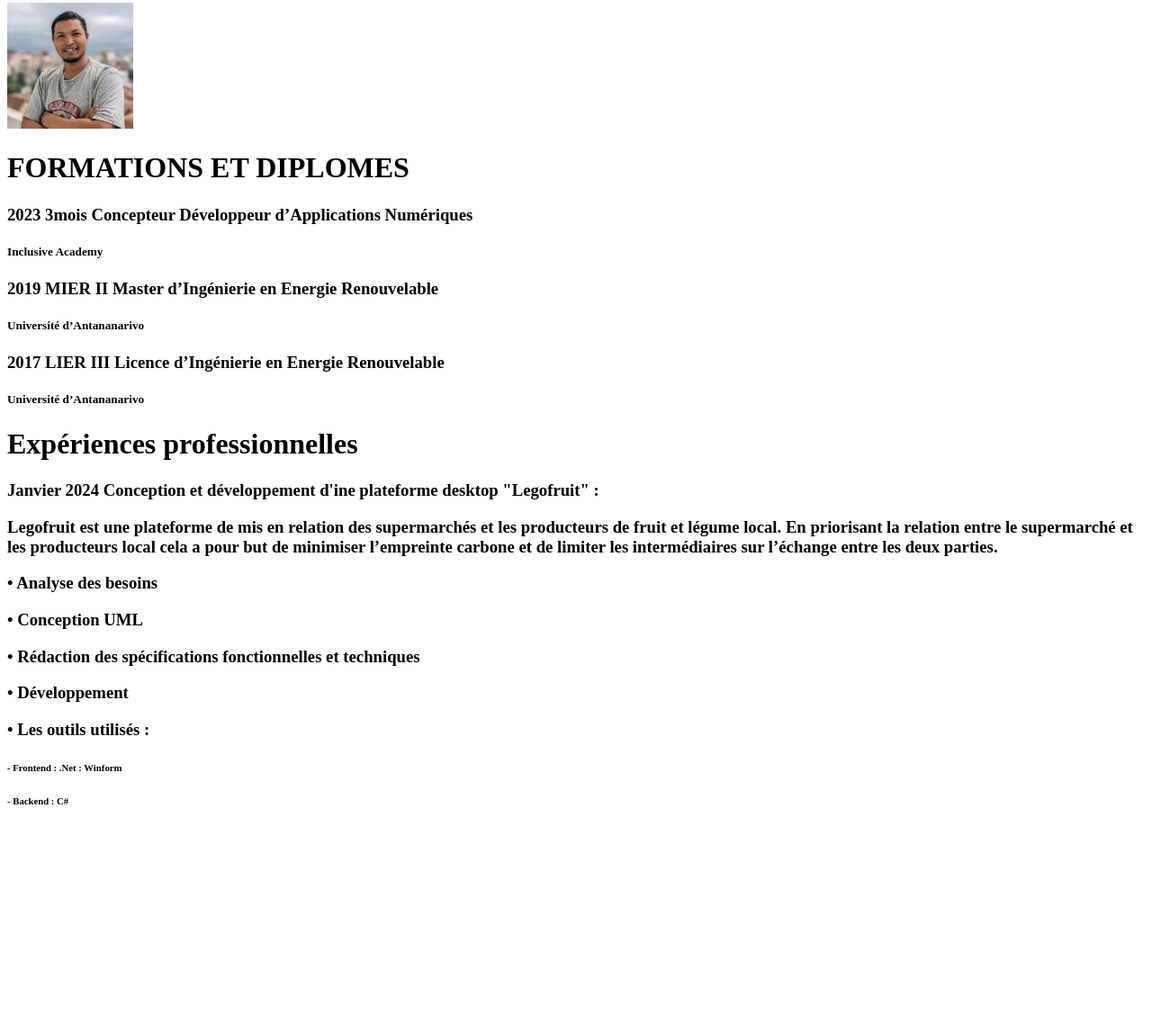
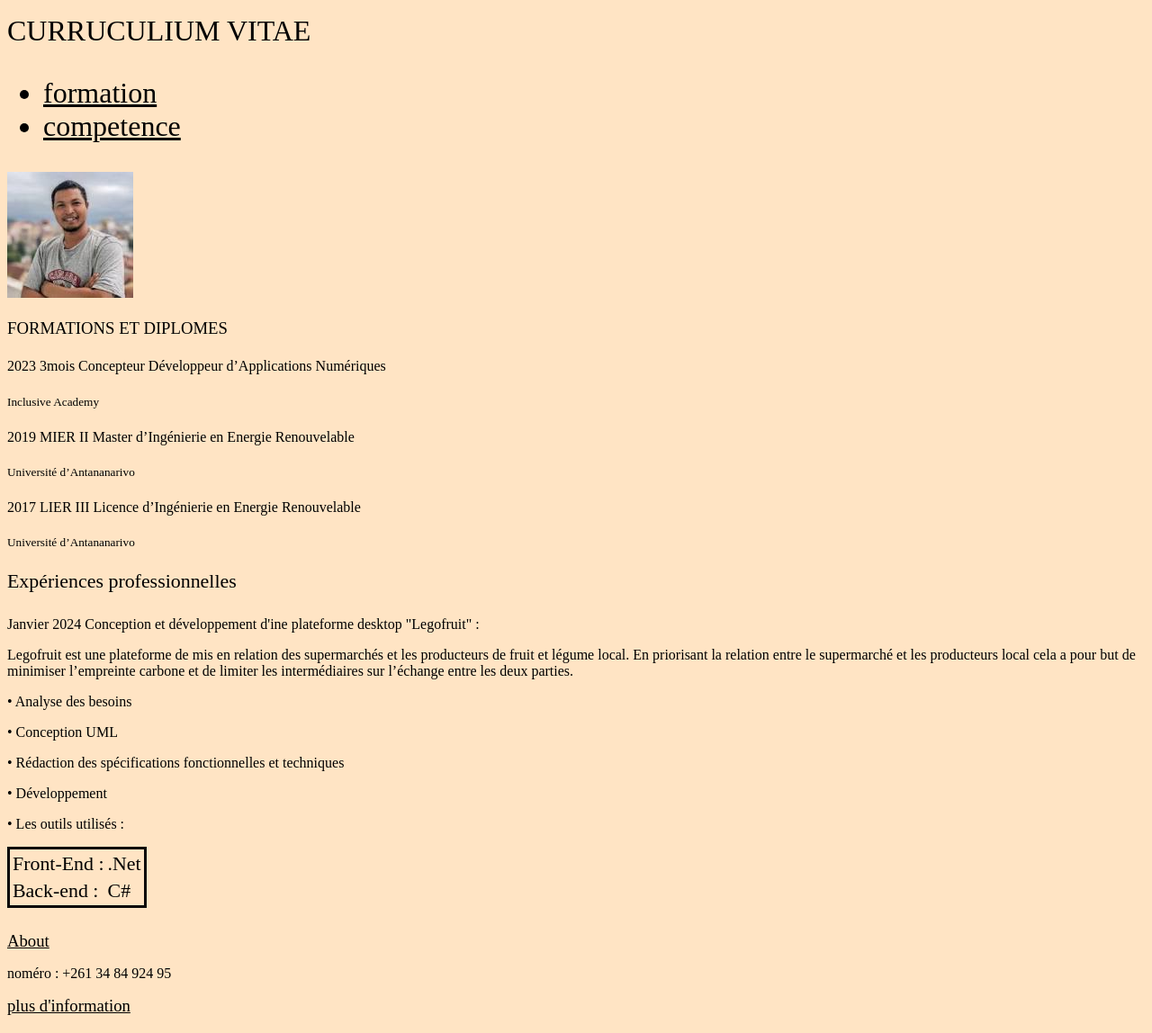
Before and after one commit to Nou-Fy/portfolio, a plain HTML site: page index.html in a window 1280 px wide. Shown: the part 5-1153 px from the top of the page at 90% size. Before the commit the page ends 926 px from the top, so only its background shows below. Drawn offline with Linux system fonts and the light colour scheme.

Commit message:
plus de css et d'element

```diff
--- a/Assets/CSS/style.css
+++ b/Assets/CSS/style.css
@@ -0,0 +1,21 @@
+*{
+    font-weight: normal;
+    color: black;
+    background-color: bisque;
+}
+
+p{
+    font-size: medium;
+}
+
+.link{
+    color: blue;
+}
+
+#header{
+    background-color: darkgoldenrod;
+}
+
+table{
+    border: 3px rgb(08, 07, 08) solid;
+}
--- a/index.html
+++ b/index.html
@@ -4,51 +4,85 @@
         <meta charset="UTF-8">
         <meta name="viewport" content="width=device-width, initial-scale=1.0">
         <title>Egg-head</title>
+        <link rel="stylesheet" href="./Assets/CSS/style.css">
     </head>
     <body>
+        <header>
+            <h1>
+                CURRUCULIUM VITAE
+                <ul>
+                    <li><a href="#formation">formation</a></li>
+                    <li><a href="#experience">competence</a></li>
+                </ul>
+            </h1>
+        </header>
+
+        <section>
             <img src="./Assets/Images/images.jpeg">
             <p>
+                <section id="formation">
                     <h1>FORMATIONS ET DIPLOMES</h2>
                     <h5></h5>
                     <h3>
-            <p>2023 3mois Concepteur Développeur d’Applications Numériques</p>
+                        <p>2023 3mois Concepteur Développeur d’Applications
+                            Numériques</p>
                         <h5>Inclusive Academy</h5>
                     </h3>
                     <h5></h5>
-
-        <h3>
                     <p>2019 MIER II Master d’Ingénierie en Energie Renouvelable</p>
                     <h5>Université d’Antananarivo</h5>
                 </h3>
                 <h5></h5>
 
-        <h3>
-            <p>2017 LIER III Licence d’Ingénierie en Energie Renouvelable</p>
+                <p>2017 LIER III Licence d’Ingénierie en Energie
+                    Renouvelable</p>
                 <h5>Université d’Antananarivo</h5>
             </h3>
-        <h5></h5>
+        </section><h3>
 
-
+            <section id="experience">
                 <h1>Expériences professionnelles</h1>
                 <h5></h5>
                 <h3>
-            <p>Janvier 2024 Conception et développement d'ine plateforme desktop "Legofruit" :</p>
+                    <p>Janvier 2024 Conception et développement d'ine plateforme
+                        desktop "Legofruit" :</p>
                     <p>
-                <p>Legofruit est une plateforme de mis en relation des supermarchés et les producteurs de fruit et légume local.
-                    En priorisant la relation entre le supermarché et les producteurs local cela a pour but de minimiser l’empreinte
-                    carbone et de limiter les intermédiaires sur l’échange entre les deux parties.</p>
+                        <p>Legofruit est une plateforme de mis en relation des
+                            supermarchés et les producteurs de fruit et légume
+                            local.
+                            En priorisant la relation entre le supermarché et
+                            les producteurs local cela a pour but de minimiser
+                            l’empreinte
+                            carbone et de limiter les intermédiaires sur
+                            l’échange entre les deux parties.</p>
                         <p>• Analyse des besoins</p>
                         <p>• Conception UML</p>
-                    <p>• Rédaction des spécifications fonctionnelles et techniques</p>
+                        <p>• Rédaction des spécifications fonctionnelles et
+                            techniques</p>
                         <p>• Développement</p>
                         <p>• Les outils utilisés :</p>
-                    <h6>    - Frontend : .Net : Winform</h6>
-                    <h6>    - Backend : C#</h6>
+                        <table>
+                            <tr>
+                                <td>Front-End :</td>
+                                <td>.Net</td>
+                            </tr>
+                            <tr>
+                                <td>Back-end :</td>
+                                <td>C#</td>
+                            </tr>
+                        </table>
                     </p>
 
                 </h3>
                 <h5></h5>
+            </section>
 
         </p>
+
+        <div class="footer">
+            <a class=".link" href="./page/about.html">About</a>
+            <p>noméro : +261 34 84 924 95</p>
+            <a class=".link" href="https://ww.google.com">plus d'information</a>
+        </div>
     </body>
 </html>
```
Also changed, not shown: page/about.html (+39 -0 lines). Lines whose indentation alone changed are shown as unchanged.
